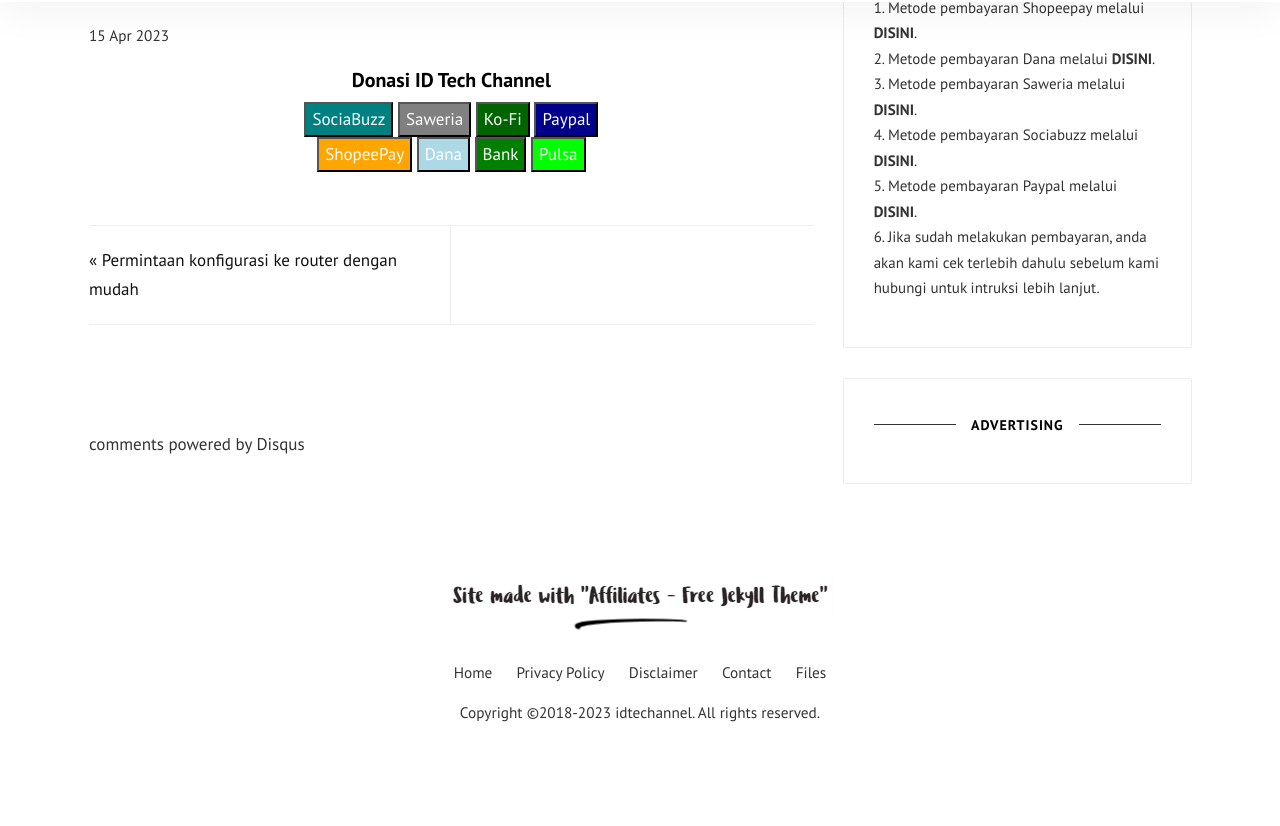
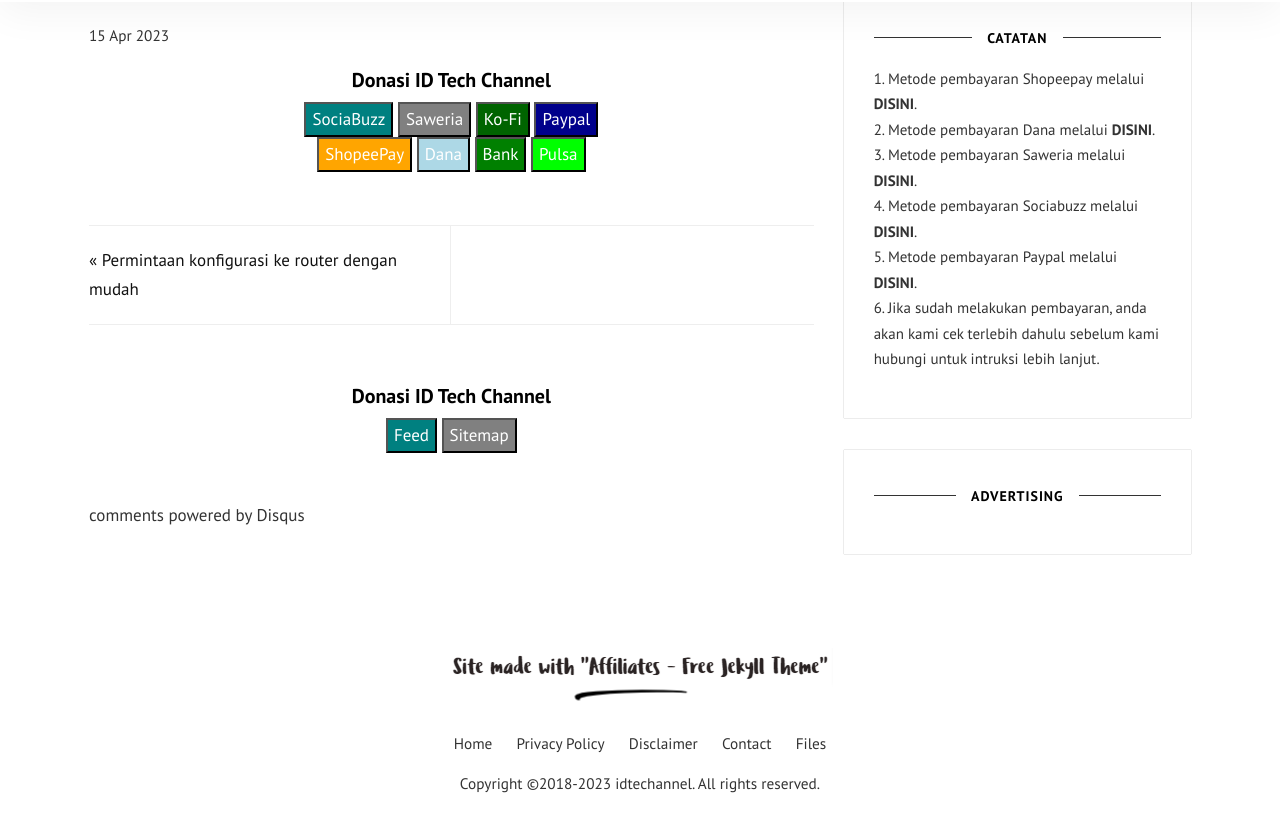
Before and after one commit to mwnsofficial/idtechannel, a Jekyll site: the page built from _posts/2023-04-15-membuat-website-firebase-dengan-android.md, in a window 1280 px wide and 900 px high, scrolled down 1933 px, cut to the strip 74-900 px from the top of the window. Built offline with Jekyll 4.4.1, drawn with Linux system fonts in a browser that asks for light colours; comment, search, counter and statistics services are not loaded; before the commit the page ends 2762 px from its top, so only the background shows below that.

Commit message:
Update post.html

```diff
--- a/_layouts/post.html
+++ b/_layouts/post.html
@@ -94,7 +94,19 @@
 <script>
      (adsbygoogle = window.adsbygoogle || []).push({});
 </script><br>
-
+<center><h5><span>Donasi ID Tech Channel</span></h5></center>
+<div style="text-align: center;position:center;">
+<button onclick="feed('{{ site.baseurl }}/feed.xml')" style="background:teal;color:white">Feed</button>
+<button onclick="sitemap('{{ site.baseurl }}/sitemap.xml')" style="background:grey;color:white">Sitemap</button>
+</div>
+<script>
+    function feed (url) {
+        location.href = url;
+    }
+    function sitemap (url) {
+        location.href = url;
+    }
+</script>
              <!-- Author Box -->
                 {% if page.author %}
 				<div class="row post-top-meta">
```
